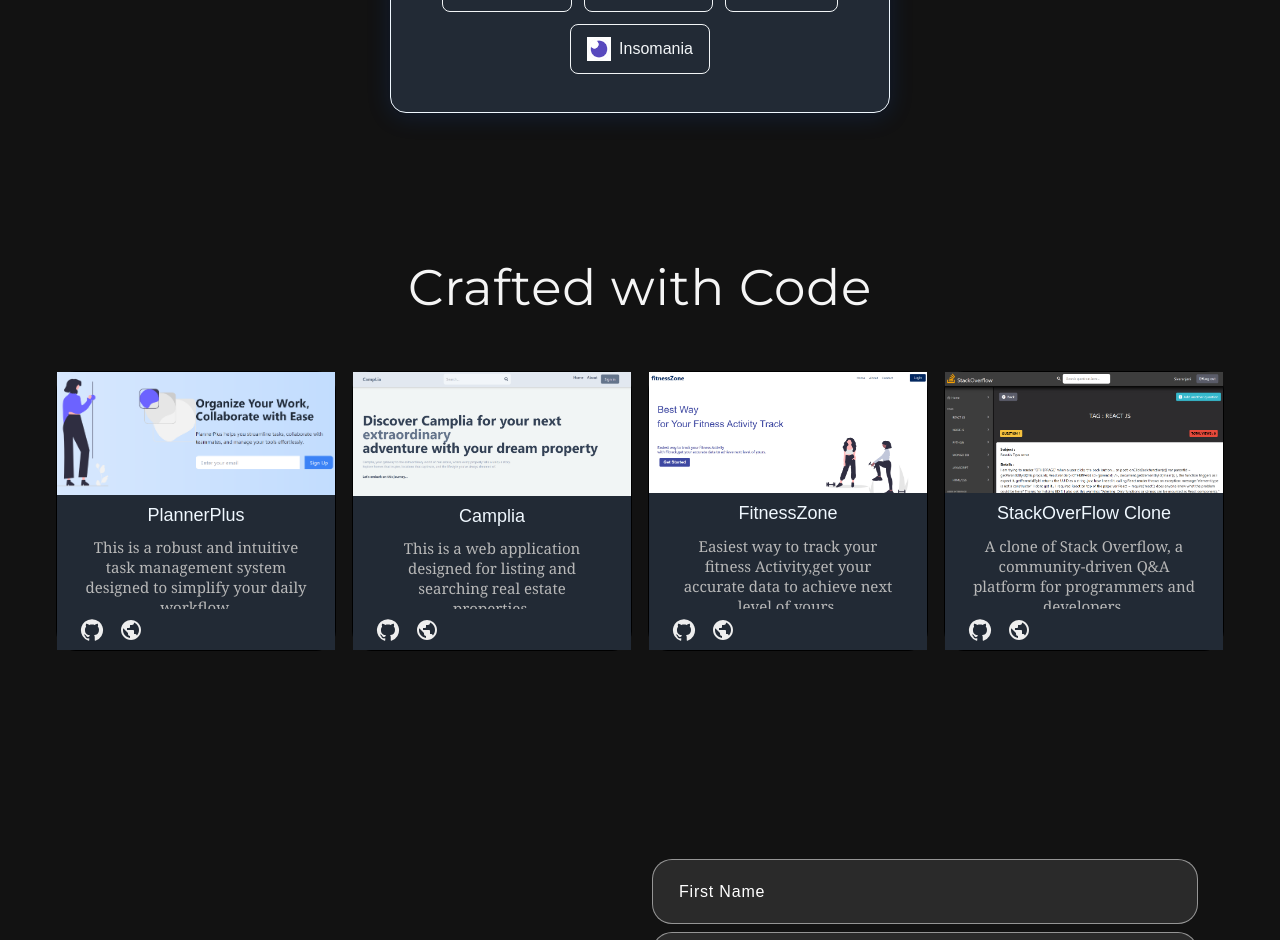
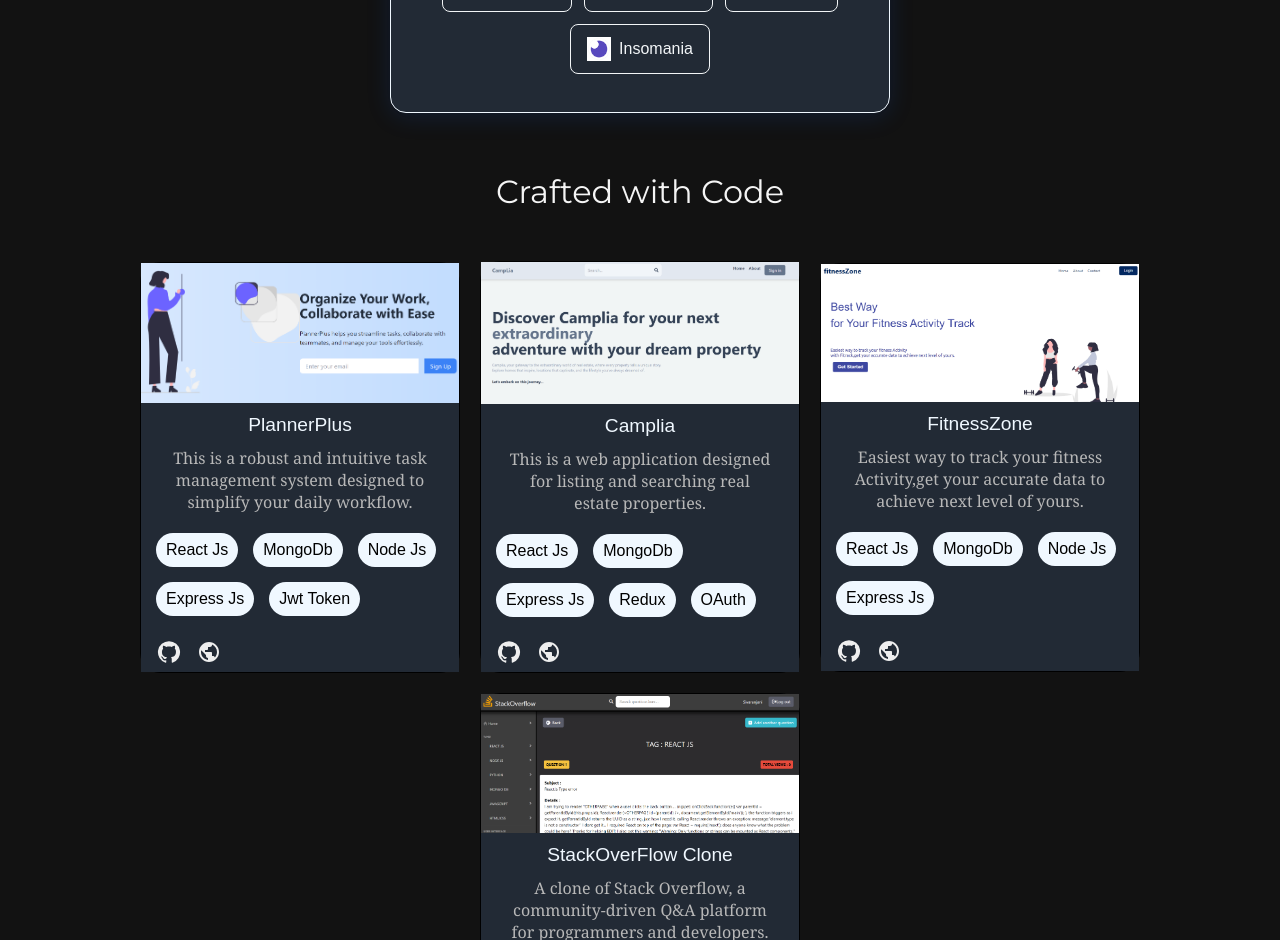
Before and after one commit to shanmugapriya1203/samportfolio, a React (Create React App) app: page / in a window 1280 px wide. Shown: the part 1860-2800 px from the top of the page. Built offline with nearby package versions, Linux system fonts and the light colour scheme.

Commit message:
some changes

```diff
--- a/src/components/Banner.js
+++ b/src/components/Banner.js
@@ -52,15 +52,7 @@ function Banner() {
                         </h1>
                         <p>{description}</p>
 
-                        <button>My Resume <ArrowRightCircle
-                            size={25}
-                            onClick={() => {
-                                const link = document.createElement('a');
-                                link.href = resumePDF;
-                                link.download = 'Shanmuga Priya.pdf';
-                                link.click();
-                            }}
-                        /></button>
+                        <button onClick={() => window.open(resumePDF, '_blank')}>My Resume <ArrowRightCircle size={25} /></button>
                     </Col>
                     <Col xs={12} md={6} xl={5}>
                         <img src={header} alt='Header Img' />
--- a/src/components/Projects.js
+++ b/src/components/Projects.js
@@ -1,13 +1,13 @@
 import React from 'react';
-import { cardData } from '../data/Constants.js'; // Import your data from Constants.js
+import { cardData } from '../data/Constants.js';
 import '../styles/Projects.css';
 import GitHubIcon from '@mui/icons-material/GitHub';
 import PublicIcon from '@mui/icons-material/Public';
-import {  grey } from '@mui/material/colors';
+import { grey } from '@mui/material/colors';
 
 export default function Projects() {
   return (
-    <div className="centered" id='projects'>
+    <div className="centered" id="projects">
       <h1>Crafted with Code</h1>
 
       <div className="card-container">
@@ -19,15 +19,22 @@ export default function Projects() {
             <div className="card-content">
               <h2>{data.title}</h2>
               <p>{data.description}</p>
+              <div className="tech-stack">
+                {data.tags.map((tech, techIndex) => (
+                  <div key={techIndex} className="tech-box">
+                    {tech}
+                  </div>
+               ) )}
+              </div>
             </div>
             <div className="card-actions">
               <div className="card-icons">
-              <a href={data.githubLink} target="_blank" rel="noopener noreferrer" class="github-icon" >
-                <GitHubIcon sx={{ color:grey[200] }} />
-              </a>
-              <a href={data.deployedLink} target="_blank" rel="noopener noreferrer" class="public-icon">
-                <PublicIcon  sx={{ color:grey[200] }} />
-              </a>
+                <a href={data.githubLink} target="_blank" rel="noopener noreferrer" className="github-icon">
+                  <GitHubIcon sx={{ color: grey[200] }} />
+                </a>
+                <a href={data.deployedLink} target="_blank" rel="noopener noreferrer" className="public-icon">
+                  <PublicIcon sx={{ color: grey[200] }} />
+                </a>
               </div>
             </div>
           </div>
--- a/src/data/Constants.js
+++ b/src/data/Constants.js
@@ -145,8 +145,7 @@ const bannerData = {
         "MongoDb",
         "Node Js",
         "Express Js",
-        "Redux",
-        "NodeMailer",
+         "Jwt Token",
       ],
     },
     {
@@ -158,10 +157,10 @@ const bannerData = {
       tags: [
         "React Js",
         "MongoDb",
-        "Node Js",
         "Express Js",
         "Redux",
-        "NodeMailer",
+
+        " OAuth"
       ],
     },
     {
@@ -175,8 +174,7 @@ const bannerData = {
         "MongoDb",
         "Node Js",
         "Express Js",
-        "Redux",
-        "NodeMailer",
+
       ],
     },
     {
@@ -191,7 +189,7 @@ const bannerData = {
         "Node Js",
         "Express Js",
         "Redux",
-        "NodeMailer",
+        "Jwt Token"
       ],
     },
   ];
--- a/src/styles/Projects.css
+++ b/src/styles/Projects.css
@@ -1,68 +1,61 @@
+/* Projects.css */
 .centered {
   display: flex;
   flex-direction: column;
   align-items: center;
   justify-content: center;
   text-align: center;
-  margin-top: 100px;
-  padding-top: 20px;
+  margin-top: 20px;
+  padding: 20px;
 }
 
 .card-container {
   display: flex;
+  flex-wrap: wrap;
   justify-content: center;
   align-items: center;
-  flex-wrap: wrap;
-
-
 }
 
 h1 {
-  font-size: 50px;
+  font-size: 2rem;
   text-align: center;
   font-weight: 500;
-  padding: 30px;
-  letter-spacing: 0.8px;
-  line-height: 1;
+  padding: 20px;
   margin-bottom: 20px;
   color: whitesmoke;
   font-family: 'Montserrat', sans-serif;
 }
 
 .card {
-  width: 280px;
-  height: 280px;
-  margin: 8px;
+  width: 100%;
+  max-width: 320px; /* Adjust as needed */
+  margin: 10px;
   cursor: pointer;
-  transition: transform 0.2s, box-shadow 0.2s;
-  border:1px solid black;
+  border: 1px solid black;
   border-radius: 20px;
   background-color: #222A35;
-  position: relative;
+  transition: transform 0.2s;
+  display: flex;
+  flex-direction: column; /* Display the card content above the image on smaller screens */
 }
 
 .card:hover {
   transform: scale(1.05);
-  transition: transform 0.2s;
-
 }
 
 .card-media img {
   width: 100%;
-  height: 100%;
+  height: auto; /* Adjust to maintain the aspect ratio */
   object-fit: cover;
-
 }
 
 .card-content {
   padding: 10px;
   background-color: #222A35;
-
-
 }
 
 .card-content h2 {
-  font-size: 18px;
+  font-size: 1.2rem;
   font-weight: 300;
   color: aliceblue;
   margin: 0;
@@ -71,15 +64,11 @@ h1 {
 .card-content p {
   margin-top: 11px;
   color: #B8B8B8;
-  font-size: 15px;
+  font-size: 1rem;
   font-family: Cambria, Cochin, Georgia, Times, 'Times New Roman', serif;
 }
 
 .card-actions {
-  position: absolute;
-  bottom: 0;
-  left: 0;
-  right: 0;
   display: flex;
   justify-content: space-between;
   padding: 8px;
@@ -87,33 +76,46 @@ h1 {
 }
 
 .github-icon {
-  padding: 15px;
+  padding: 10px;
 }
 
-.card-icons a .github-icon,
-.card-icons a .public-icon {
+.card-icons a {
   color: grey;
   text-decoration: none;
   padding: 8px;
-  transition: color 0.2s;
+}
+
+.tech-stack {
+  display: flex;
+  gap: 5px; /* Adjust the gap as needed */
+  flex-wrap: wrap;
+  align-items: center;
+}
+
+.tech-box {
+  background-color: aliceblue;
+  border-radius: 20px;
+  padding: 5px 10px;
+  color: black;
+  margin: 5px;
+  display: flex;
+  align-items: center;
 }
 
 @media (max-width: 768px) {
   .card {
     width: 100%;
-    max-height: auto;
-    margin: 8px;
+    max-width: none;
   }
 
   .card:hover {
     transform: none;
-    box-shadow: none;
   }
 
   .card-content h2 {
-    font-size: 0.80rem;
+    font-size: 1rem;
   }
-  .card-content p{
-    font-size: 13px;
+  .card-content p {
+    font-size: 0.9rem;
   }
 }
```
